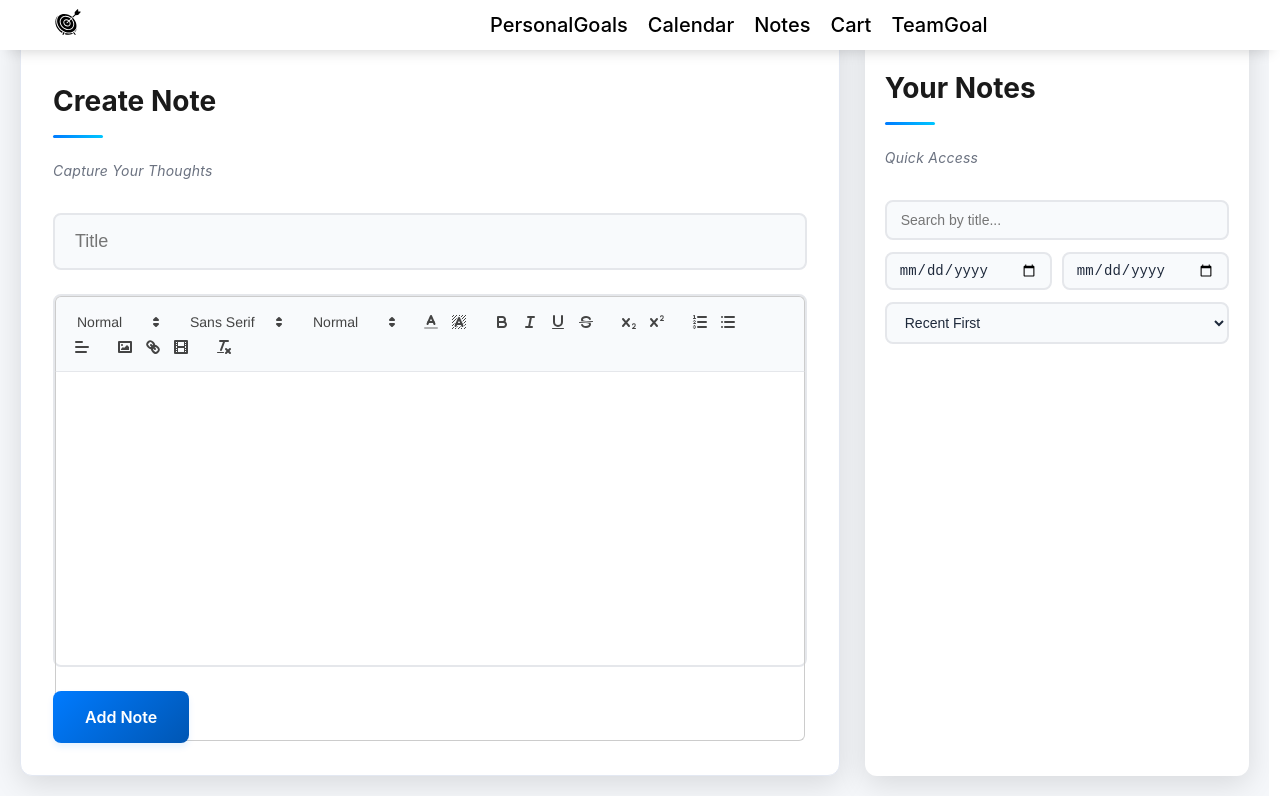
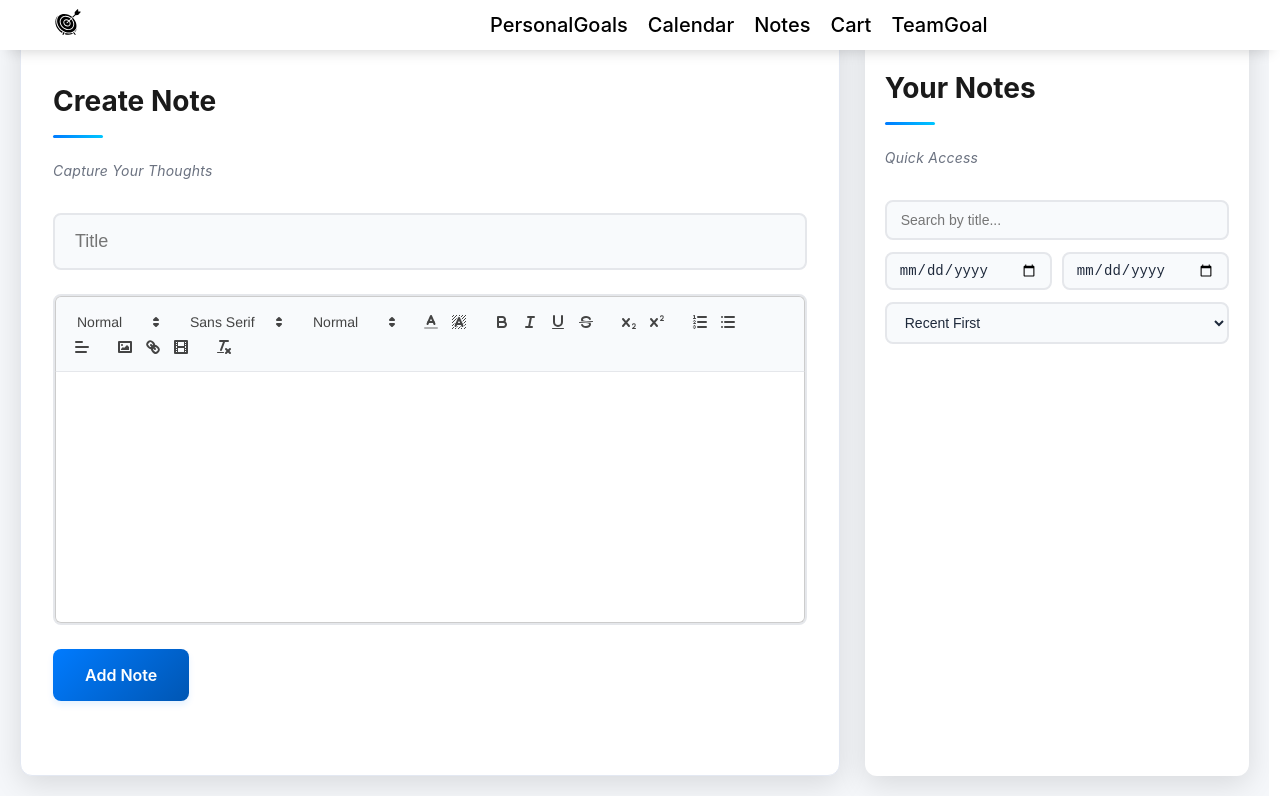
Before and after one commit to yashvi-3106/focus_fuze, a React (Vite) app in the folder Frontend/: page /notes in a window 1280 px wide. Built offline with nearby package versions, Linux system fonts and the light colour scheme.

Commit message:
📝 Update Note.jsx with improvements

```diff
--- a/Frontend/src/pages/Note.jsx
+++ b/Frontend/src/pages/Note.jsx
@@ -149,6 +149,7 @@ const Note = () => {
                 onChange={(e) => setTitle(e.target.value)}
                 className="notes-title-field"
               />
+              <div className="notes-editor-wrapper">
                 <ReactQuill
                   value={content}
                   onChange={setContent}
@@ -169,6 +170,7 @@ const Note = () => {
                     ],
                   }}
                 />
+              </div>
               <button
                 onClick={selectedNote ? handleUpdateNote : handleAddNote}
                 className="notes-action-btn"
```
Lines whose indentation alone changed are shown as unchanged.
